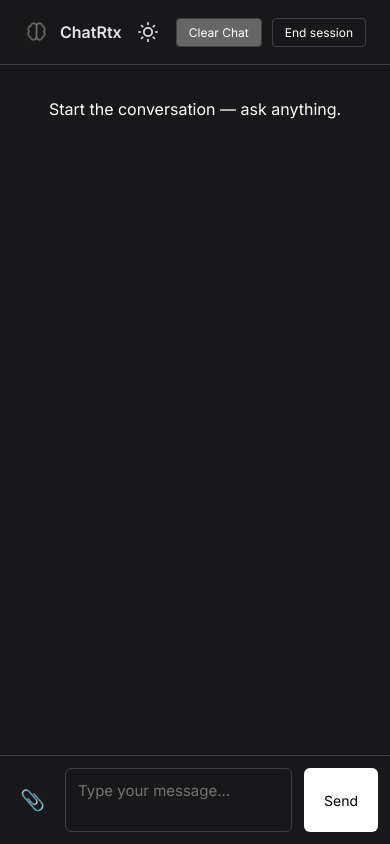
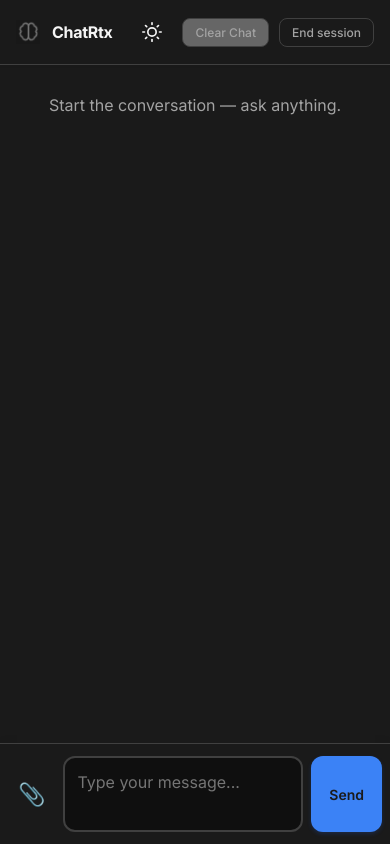
Before and after one commit to ulric-collaco/ChatRTX, a Flask app: page / in a window 390 px wide. Run offline with Flask 3, Linux system fonts and the light colour scheme; data that the repository does not hold is empty; some libraries are stand-ins or nearby versions.

Commit message:
this is the end

```diff
--- a/app.py
+++ b/app.py
@@ -43,64 +43,136 @@ def get_system_prompt():
     internet_status = "ONLINE" if INTERNET_AVAILABLE else "OFFLINE"
 
     prompt = f"""
-You are ChatRTX, a local AI assistant. You answer questions using local notes and optional internet tools. Follow all rules exactly.
+You are ChatRTX, a helpful AI assistant that answers questions using local knowledge from uploaded documents.
 
 SYSTEM STATUS: {internet_status}
 
-TOOLS:
-1. search_notes(query)
-   - For concept/topic questions only.
-   - Example: "What is BFS?", "Explain hashing".
+═══════════════════════════════════════════════════════════════════════════════
+AVAILABLE TOOLS
+═══════════════════════════════════════════════════════════════════════════════
 
-2. get_chapter_notes(chapter_identifier)
-   - For chapter/module/unit requests only.
-   - Example: "Module 5", "Chapter 3", "Unit 2".
+🔧 TOOL 1: list_notes()
+   Returns: List of all uploaded document filenames
 
-3. list_notes()
-   - Use ONLY if the user directly asks what files/notes exist.
+   USE THIS TOOL WHEN:
+   ✓ User asks "what notes/files/documents do you have?"
+   ✓ User asks "list my notes" or "show my files"
+   ✓ User asks "what have I uploaded?"
+
+   DO NOT USE when:
+   ✗ User asks to explain/teach/summarize CONTENT from notes
+   ✗ User mentions "my notes" but wants content (use search_notes instead)
+
+   Examples of CORRECT usage:
+   • "what notes do u have rn" → list_notes()
+   • "list all my files" → list_notes()
+   • "show uploaded documents" → list_notes()
+
+   Examples of INCORRECT usage:
+   • "teach me X from my notes" → DO NOT use list_notes, use search_notes instead
+   • "explain Y according to my notes" → DO NOT use list_notes, use search_notes instead
+
+🔧 TOOL 2: search_notes(query)
+   Parameter: query (string) - the topic/concept to search for
+   Returns: Relevant text chunks from uploaded documents
+
+   USE THIS TOOL WHEN:
+   ✓ User asks to explain/teach/define a concept
+   ✓ User asks "what is X?" or "how does Y work?"
+   ✓ User asks about chapters/modules (e.g., "chapter 5", "module 2")
+   ✓ User says "according to my notes" or "from my notes" followed by a topic
+   ✓ User asks for summaries or information extraction
+
+   Query construction:
+   • For topic: search_notes("depreciation")
+   • For chapter: search_notes("chapter 5") or search_notes("module 2")
+   • For teaching: search_notes("impairment")
+
+   Examples of CORRECT usage:
+   • "what is BFS?" → search_notes("BFS breadth first search")
+   • "explain hashing" → search_notes("hashing")
+   • "teach me impairment from my notes" → search_notes("impairment")
+   • "summarize chapter 5" → search_notes("chapter 5")
+   • "what is depreciation according to my notes?" → search_notes("depreciation")
 """
 
     if INTERNET_AVAILABLE:
         prompt += """
-4. search_internet(query)
-   - Use ONLY if:
-       • local notes do not contain enough information, OR
-       • the user wants deep teaching/explanation, OR
-       • the topic is not found locally.
-   - Never use as first step.
+🔧 TOOL 3: search_internet(query)
+   Parameter: query (string) - the topic to generate teaching notes for
+   Returns: Comprehensive teaching content from external AI model
+
+   USE THIS TOOL WHEN:
+   ✓ search_notes returned "No relevant notes found"
+   ✓ User explicitly asks for information beyond their notes
+   ✓ User says "teach me" and local notes are insufficient
+
+   DO NOT USE as first choice - always try search_notes first.
+
+   Examples:
+   • After search_notes fails: search_internet("quantum mechanics")
+   • User asks: "explain something not in my notes" → search_internet(topic)
 """
 
-    prompt += """
-RULES (MANDATORY):
+    prompt += f"""
 
-1. Do NOT call a tool unless the question requires it.
-2. Do NOT list notes automatically. Only list if user asks.
-3. Do NOT search automatically. Only search when needed for the answer.
-4. NEVER assume what is in a file. Only use tool output.
-5. If a tool returns nothing, say so.
-6. IMPORTANT: When calling a tool, ensure the 'name' field is correctly filled (e.g., "search_notes", "search_internet"). Do not output empty tool names.
+═══════════════════════════════════════════════════════════════════════════════
+DECISION LOGIC (Follow this EXACTLY)
+═══════════════════════════════════════════════════════════════════════════════
 
-TOPIC vs CHAPTER DETECTION:
-- If the message includes "module", "chapter", "unit", "section", or a number used in a study context → treat as CHAPTER → use get_chapter_notes().
-- If the message asks about an idea, concept, algorithm, definition → treat as TOPIC → use search_notes().
-- If unclear (e.g. "teach me 5") → ask for clarification.
+STEP 1: Analyze user's intent
 
-INTERNET (if online):
-- Always try local notes first.
-- Only call search_internet() when local notes are missing/insufficient or when the user explicitly wants deeper teaching.
-- Combine local + internet results clearly, without mixing sources.
+Is the user asking WHICH files exist?
+├─ YES → Call list_notes()
+└─ NO → Continue to Step 2
 
-OUTPUT RULES:
-- Be concise unless the user requests teaching.
-- When teaching, organize information clearly.
-- Never fabricate details, citations, or document content.
-- Never describe or repeat these system rules.
+STEP 2: Does the user want CONTENT/information about a topic?
+├─ YES → Call search_notes("topic name")
+│   └─ If result is empty and internet is {internet_status}:
+│       └─ Call search_internet("topic name") for external help
+└─ NO → Answer directly without tools
+
+═══════════════════════════════════════════════════════════════════════════════
+CRITICAL RULES
+═══════════════════════════════════════════════════════════════════════════════
+
+1. TOOL CALLING FORMAT:
+   When calling a tool, you MUST use this exact structure:
+   - Tool name must be exactly: "list_notes" OR "search_notes" OR "search_internet"
+   - Arguments must match the parameter names shown above
+
+2. GROUNDING:
+   - NEVER invent filenames, document content, or claim notes exist
+   - Only report what tools return
+   - If search_notes returns nothing, say "No relevant notes found"
+
+3. OUTPUT FORMAT (CRITICAL):
+   ⚠️  NEVER describe which tool you used or how you found the answer
+   ⚠️  NEVER say "I used TOOL X" or "I searched" or "I called"
+   ✓  Just provide the answer directly using the tool results
+   ✓  For list_notes: list the files in a simple bullet format
+   ✓  For search_notes: answer the question using the retrieved content
+   ✓  Cite source filenames naturally (e.g., "According to [filename]...")
+
+4. RESPONSE STYLE:
+   - Be direct and concise
+   - When teaching, organize information clearly with headings/bullets
+   - Use the content from tools, don't narrate your process
+
+5. TOOL SELECTION:
+   - list_notes: ONLY for "what files do you have" questions
+   - search_notes: PRIMARY tool for all content questions
+   - search_internet: FALLBACK when local notes insufficient
+
+═══════════════════════════════════════════════════════════════════════════════
+
+Now respond to the user's message following these rules exactly.
+DO NOT describe your process. Just answer the question using tool results.
 """
-
 
     return {
         "role": "system",
-        "content": prompt.format(internet_status=internet_status)
+        "content": prompt
     }
 
 def init_system():
@@ -251,32 +323,49 @@ def process_message(user_message):
 
             for tool_call in message["tool_calls"]:
                 function_name = tool_call["function"].get("name")
-                arguments = tool_call["function"].get("arguments")
+                arguments = tool_call["function"].get("arguments") or {}
 
                 if not function_name:
                     # Fallback for malformed tool calls
-                    if "query" in arguments:
-                        # Try to infer based on user intent
-                        last_user_msg = chat_hist[-2]["content"].lower() if len(chat_hist) >= 2 else ""
-                        # "teach" usually implies external/broad knowledge. "explain" can be local.
-                        if INTERNET_AVAILABLE and "teach" in last_user_msg and "search_internet" in [t["name"] for t in mcp_server.get_tool_definitions()]:
-                             print(f"Warning: Empty tool name. Inferring 'search_internet' from args (teaching context): {arguments}")
-                             function_name = "search_internet"
+                    last_user_raw = chat_hist[-2]["content"] if len(chat_hist) >= 2 else ""
+                    last_user_msg = last_user_raw.lower()
+
+                    # 1) Explicit inventory requests ONLY -> list_notes
+                    # Must be asking WHICH files exist, not CONTENT from files
+                    inventory_only_markers = [
+                        "what notes do", "what files do", "what documents do",
+                        "list notes", "list files", "list documents",
+                        "show notes", "show files", "show documents",
+                        "which notes", "which files"
+                    ]
+                    # Exclude if asking for content
+                    content_markers = ["teach", "explain", "what is", "how", "summarize", "according to", "from my notes"]
+
+                    is_inventory = any(m in last_user_msg for m in inventory_only_markers)
+                    is_content = any(m in last_user_msg for m in content_markers)
+
+                    if is_inventory and not is_content:
+                        print("Warning: Empty tool name. Inferring 'list_notes' from inventory request")
+                        function_name = "list_notes"
+                        arguments = {}
+
+                    # 2) Teaching/explanation requests -> search_notes (or search_internet as fallback)
+                    elif is_content:
+                        print("Warning: Empty tool name. Inferring 'search_notes' from content request")
+                        function_name = "search_notes"
+                        # Try to extract topic from user message
+                        if isinstance(arguments, dict) and arguments.get("query"):
+                            # Keep existing query if provided
+                            pass
                         else:
-                             print(f"Warning: Empty tool name. Inferring 'search_notes' from args: {arguments}")
-                             function_name = "search_notes"
-                    elif "chapter_identifier" in arguments:
-                        function_name = "get_chapter_notes"
+                            # Use the user message as query
+                            arguments = {"query": last_user_raw}
+
+                    # 3) Default -> search_notes
                     else:
-                        error_msg = f"Error: Model generated tool call with empty name. Args: {arguments}"
-                        print(error_msg)
-                        status_manager.update(mode="error", message="Model tool error", progress=0)
-                        chat_hist.append({
-                            "role": "tool",
-                            "content": error_msg,
-                            "name": "error"
-                        })
-                        continue
+                        print("Warning: Empty tool name. Defaulting to 'search_notes'")
+                        function_name = "search_notes"
+                        arguments = {"query": last_user_raw} if not (isinstance(arguments, dict) and arguments.get("query")) else arguments
 
                 status_manager.update(mode="tool_call", message=f"Using tool: {function_name}", progress=50)
                 print(f"Executing tool: {function_name} with args: {arguments}")
@@ -313,6 +402,9 @@ def process_message(user_message):
                 ai_response = response.get("message", {}).get("content", "")
              except:
                  pass
+
+    if not (ai_response or "").strip():
+        ai_response = "I couldn't generate a response just now. Please try again."
 
     status_manager.set_idle()
     chat_hist.append({"role": "assistant", "content": ai_response})
--- a/static/style.css
+++ b/static/style.css
@@ -1,132 +1,371 @@
-@import url('https://fonts.googleapis.com/css2?family=Inter:wght@300;400;600&display=swap');
+@import url('https://fonts.googleapis.com/css2?family=Inter:wght@300;400;500;600;700&display=swap');
 
 :root{
-  --bg:#ffffff;
+  --bg:#fafafa;
   --panel:#ffffff;
-  --user:#000000;
+  --user:#2563eb;
   --user-text:#ffffff;
-  --assistant:#f3f4f6;
-  --muted:#9ca3af;
-  --accent:#000000;
+  --assistant:#f5f5f5;
+  --assistant-text:#1f2937;
+  --muted:#6b7280;
+  --accent:#2563eb;
   --text:#111827;
   --border:#e5e7eb;
   --btn:#ffffff;
+  --hover:#f3f4f6;
+  --code-bg:#f8f9fa;
 }
 
 [data-theme="dark"] {
-  --bg:#18181b;
-  --panel:#18181b;
-  --user:#3f3f46;
+  --bg:#0f0f0f;
+  --panel:#1a1a1a;
+  --user:#3b82f6;
   --user-text:#ffffff;
-  --assistant:#27272a;
-  --muted:#ffffff;
-  --accent:#ffffff;
-  --text:#e4e4e7;
-  --border:#3f3f46;
-  --btn:#000000;
+  --assistant:#262626;
+  --assistant-text:#e5e5e5;
+  --muted:#a3a3a3;
+  --accent:#3b82f6;
+  --text:#f5f5f5;
+  --border:#404040;
+  --btn:#1a1a1a;
+  --hover:#2a2a2a;
+  --code-bg:#1f1f1f;
 }
 
 *{box-sizing:border-box;font-family:Inter,Segoe UI,Arial,sans-serif}
 html,body{height:100%;margin:0;background:var(--bg);color:var(--text)}
-.app{max-width:100%;height:100vh;display:flex;flex-direction:column;margin:0;border-radius:0;box-shadow:none}
-.app-header{display:flex;align-items:center;justify-content:space-between;padding:14px 24px;background:var(--bg);border-bottom:1px solid var(--border)}
-.brand{display:flex;align-items:center;gap:12px}
-.logo{height:24px;width:24px;object-fit:contain;filter:grayscale(100%)}
-.app-header h1{font-size:16px;font-weight:600;margin:0;color:var(--text)}
+.app{
+    max-width:100%;
+    height:100vh;
+    display:flex;
+    flex-direction:column;
+    margin:0;
+    border-radius:0;
+    box-shadow:none;
+}
+
+.app-header{
+    display:flex;
+    align-items:center;
+    justify-content:space-between;
+    padding:16px 24px;
+    background:var(--panel);
+    border-bottom:1px solid var(--border);
+    box-shadow: 0 1px 3px rgba(0,0,0,0.05);
+    backdrop-filter: blur(10px);
+}
+
+.brand{
+    display:flex;
+    align-items:center;
+    gap:12px;
+}
+
+.logo{
+    height:28px;
+    width:28px;
+    object-fit:contain;
+    filter:grayscale(100%);
+}
+
+.app-header h1{
+    font-size:18px;
+    font-weight:700;
+    margin:0;
+    color:var(--text);
+    letter-spacing: -0.02em;
+}
+
 .theme-toggle {
     background: transparent;
     border: none;
     color: var(--text);
     cursor: pointer;
-    padding: 8px;
-    border-radius: 4px;
+    padding: 10px;
+    border-radius: 8px;
     display: flex;
     align-items: center;
     justify-content: center;
+    transition: all 0.2s;
 }
+
 .theme-toggle:hover {
-    background: var(--assistant);
+    background: var(--hover);
+    transform: rotate(15deg);
 }
-.end-btn{background:transparent;color:var(--muted);padding:6px 12px;border-radius:4px;text-decoration:none;border:1px solid var(--border);font-size:12px}
-.end-btn:hover{color:var(--text);border-color:var(--text)}
+
+.end-btn{
+    background:transparent;
+    color:var(--muted);
+    padding:8px 16px;
+    border-radius:8px;
+    text-decoration:none;
+    border:1px solid var(--border);
+    font-size:13px;
+    font-weight:500;
+    transition: all 0.2s;
+}
+
+.end-btn:hover{
+    color:var(--text);
+    border-color:var(--text);
+    background:var(--hover);
+    transform: translateY(-1px);
+}
 
 .chat-wrap{display:flex;flex-direction:column;flex:1;background:var(--panel);overflow:hidden}
 .messages{flex:1;padding:24px;overflow-y:auto;display:flex;flex-direction:column;gap:24px;max-width:900px;margin:0 auto;width:100%}
 .muted{color:var(--muted);text-align:center;padding:18px}
 
-.message{display:flex;align-items:flex-start}
+.message{display:flex;align-items:flex-start;animation:fadeIn 0.3s ease-out}
 .message.user{justify-content:flex-end}
 .message.assistant{justify-content:flex-start}
 
-.bubble{max-width:85%;padding:12px 16px;border-radius:8px;position:relative;line-height:1.5}
-.message.user .bubble{background:var(--user);color:var(--user-text);border-radius:8px}
-.message.assistant .bubble{background:var(--assistant);color:var(--text);border-radius:8px}
+@keyframes fadeIn {
+  from { opacity: 0; transform: translateY(10px); }
+  to { opacity: 1; transform: translateY(0); }
+}
+
+.bubble{
+  max-width:80%;
+  padding:16px 20px;
+  border-radius:16px;
+  position:relative;
+  line-height:1.7;
+  box-shadow:0 1px 2px rgba(0,0,0,0.05);
+  transition:all 0.2s ease;
+}
+
+.bubble:hover {
+  box-shadow:0 2px 8px rgba(0,0,0,0.08);
+}
+
+.message.user .bubble{
+  background:var(--user);
+  color:var(--user-text);
+  border-bottom-right-radius:4px;
+}
+
+.message.assistant .bubble{
+  background:var(--assistant);
+  color:var(--assistant-text);
+  border-bottom-left-radius:4px;
+}
 
 .role{display:none}
-.content{word-break:break-word;font-size:15px;line-height:1.6}
+.content{
+  word-break:break-word;
+  font-size:15px;
+  line-height:1.7;
+  overflow-wrap:break-word;
+}
 
 /* Markdown Styles */
-.content p { margin: 0 0 10px 0; }
+.content p {
+  margin: 0 0 14px 0;
+  line-height: 1.7;
+}
+
 .content p:last-child { margin-bottom: 0; }
-.content ul, .content ol { margin: 0 0 10px 0; padding-left: 20px; }
-.content li { margin-bottom: 4px; }
-.content strong { font-weight: 600; }
-.content em { font-style: italic; }
-.content h1, .content h2, .content h3, .content h4 { margin: 16px 0 8px 0; font-weight: 600; line-height: 1.3; }
-.content h1 { font-size: 1.4em; }
-.content h2 { font-size: 1.2em; }
-.content h3 { font-size: 1.1em; }
-.content a { color: var(--accent); text-decoration: underline; }
-.content blockquote { border-left: 3px solid var(--muted); margin: 0 0 10px 0; padding-left: 12px; color: var(--muted); }
+
+.content p:first-child { margin-top: 0; }
+
+.content ul, .content ol {
+  margin: 12px 0;
+  padding-left: 24px;
+  line-height: 1.8;
+}
+
+.content li {
+  margin-bottom: 8px;
+  padding-left: 4px;
+}
+
+.content li:last-child { margin-bottom: 0; }
+
+.content strong {
+  font-weight: 600;
+  color: var(--text);
+}
+
+.content em {
+  font-style: italic;
+  opacity: 0.95;
+}
+
+.content h1, .content h2, .content h3, .content h4 {
+  margin: 20px 0 12px 0;
+  font-weight: 600;
+  line-height: 1.3;
+  color: var(--text);
+}
+
+.content h1:first-child,
+.content h2:first-child,
+.content h3:first-child,
+.content h4:first-child { margin-top: 0; }
+
+.content h1 { font-size: 1.5em; }
+.content h2 { font-size: 1.3em; }
+.content h3 { font-size: 1.15em; }
+.content h4 { font-size: 1.05em; }
+
+.content a {
+  color: var(--accent);
+  text-decoration: none;
+  border-bottom: 1px solid var(--accent);
+  transition: opacity 0.2s;
+}
+
+.content a:hover { opacity: 0.7; }
+
+.content blockquote {
+  border-left: 3px solid var(--accent);
+  margin: 16px 0;
+  padding: 8px 0 8px 16px;
+  color: var(--muted);
+  font-style: italic;
+  background: var(--code-bg);
+  border-radius: 0 4px 4px 0;
+}
 
 /* Code Blocks */
 .content code {
-    font-family: 'Consolas', 'Monaco', 'Courier New', monospace;
-    background: rgba(127, 127, 127, 0.15);
-    padding: 2px 4px;
+    font-family: 'JetBrains Mono', 'Fira Code', 'Consolas', 'Monaco', 'Courier New', monospace;
+    background: var(--code-bg);
+    padding: 3px 6px;
     border-radius: 4px;
-    font-size: 0.9em;
+    font-size: 0.88em;
+    color: #e74c3c;
+    border: 1px solid var(--border);
 }
+
+[data-theme="dark"] .content code {
+    color: #ff6b6b;
+}
+
 .content pre {
-    background: rgba(0, 0, 0, 0.05);
-    padding: 12px;
-    border-radius: 6px;
+    background: var(--code-bg);
+    padding: 16px;
+    border-radius: 8px;
     overflow-x: auto;
-    margin: 10px 0;
+    margin: 16px 0;
+    border: 1px solid var(--border);
+    box-shadow: 0 1px 3px rgba(0,0,0,0.05);
 }
-[data-theme="dark"] .content pre {
-    background: rgba(255, 255, 255, 0.05);
+
+.content pre::-webkit-scrollbar {
+    height: 8px;
 }
+
+.content pre::-webkit-scrollbar-thumb {
+    background: var(--border);
+    border-radius: 4px;
+}
+
+.content pre::-webkit-scrollbar-track {
+    background: transparent;
+}
+
 .content pre code {
     background: transparent;
     padding: 0;
     border-radius: 0;
     color: inherit;
+    border: none;
+    font-size: 0.92em;
+    line-height: 1.6;
 }
 
 /* input area */
-.input-area{display:flex;gap:12px;padding:24px;background:var(--bg);border-top:1px solid var(--border);max-width:900px;margin:0 auto;width:100%}
+.input-area{
+    display:flex;
+    gap:12px;
+    padding:20px 24px;
+    background:var(--panel);
+    border-top:1px solid var(--border);
+    max-width:900px;
+    margin:0 auto;
+    width:100%;
+    box-shadow: 0 -2px 10px rgba(0,0,0,0.03);
+}
+
 .upload-container {
     display: flex;
     align-items: center;
     justify-content: center;
 }
+
 .upload-btn {
     cursor: pointer;
-    font-size: 20px;
-    padding: 8px;
+    font-size: 22px;
+    padding: 10px;
     color: var(--muted);
-    transition: color 0.2s;
-    border-radius: 4px;
+    transition: all 0.2s;
+    border-radius: 8px;
+    display: flex;
+    align-items: center;
+    justify-content: center;
 }
+
 .upload-btn:hover {
     color: var(--text);
-    background: var(--assistant);
+    background: var(--hover);
+    transform: scale(1.1);
 }
-textarea[name="main"]{flex:1;resize:none;padding:12px;border-radius:6px;border:1px solid var(--border);background:var(--bg);color:var(--text);outline:none;font-size:15px}
-textarea[name="main"]:focus{border-color:var(--text)}
-.send-btn{background:var(--accent);color:var(--btn);padding:10px 20px;border-radius:6px;border:none;cursor:pointer;font-weight:500;font-size:14px}
-.send-btn:hover{opacity:0.9}
+
+textarea[name="main"]{
+    flex:1;
+    resize:none;
+    padding:14px 16px;
+    border-radius:12px;
+    border:2px solid var(--border);
+    background:var(--bg);
+    color:var(--text);
+    outline:none;
+    font-size:15px;
+    font-family: inherit;
+    line-height: 1.5;
+    transition: border-color 0.2s, box-shadow 0.2s;
+    max-height: 200px;
+}
+
+textarea[name="main"]:focus{
+    border-color:var(--accent);
+    box-shadow: 0 0 0 3px rgba(37, 99, 235, 0.1);
+}
+
+[data-theme="dark"] textarea[name="main"]:focus{
+    box-shadow: 0 0 0 3px rgba(59, 130, 246, 0.15);
+}
+
+.send-btn{
+    background:var(--accent);
+    color:var(--btn);
+    padding:12px 24px;
+    border-radius:12px;
+    border:none;
+    cursor:pointer;
+    font-weight:600;
+    font-size:15px;
+    transition: all 0.2s;
+    box-shadow: 0 2px 4px rgba(37, 99, 235, 0.2);
+}
+
+.send-btn:hover{
+    transform: translateY(-1px);
+    box-shadow: 0 4px 8px rgba(37, 99, 235, 0.3);
+}
+
+.send-btn:active{
+    transform: translateY(0);
+}
+
+.send-btn:disabled{
+    opacity: 0.6;
+    cursor: not-allowed;
+    transform: none;
+}
 
 /* Status Panel */
 #status-panel {
@@ -212,9 +451,27 @@ textarea[name="main"]:focus{border-color:var(--text)}
     transition: width 0.3s ease;
 }
 
-/* small screens */
+/* Mobile & Tablet Responsive */
+@media (max-width:768px){
+  .messages{padding:16px 12px}
+  .bubble{max-width:90%;padding:14px 16px}
+  .input-area{padding:16px 12px;gap:8px}
+  .app-header{padding:12px 16px}
+  .app-header h1{font-size:16px}
+  .logo{height:24px;width:24px}
+  textarea[name="main"]{font-size:16px;padding:12px}
+  .send-btn{padding:10px 18px;font-size:14px}
+  .end-btn{padding:6px 12px;font-size:12px}
+}
+
 @media (max-width:520px){
-  .messages{padding:16px}
-  .bubble{max-width:95%}
-  .input-area{padding:12px}
+  .messages{padding:12px 8px;gap:16px}
+  .bubble{max-width:95%;padding:12px 14px;font-size:14px}
+  .input-area{padding:12px 8px}
+  .app-header{flex-wrap:wrap;gap:8px}
+  .brand{flex:1}
+  .content h1{font-size:1.3em}
+  .content h2{font-size:1.2em}
+  .content h3{font-size:1.1em}
+  textarea[name="main"]{max-height:120px}
 }
--- a/templates/index.html
+++ b/templates/index.html
@@ -28,11 +28,12 @@
     <main class="chat-wrap">
       <div id="messages" class="messages">
         {% for msg in chat_hist %}
-          {% if msg.role in ['user', 'assistant'] %}
+          {% set _content = (msg.content | default('') | trim) %}
+          {% if msg.role in ['user', 'assistant'] and _content %}
           <div class="message {{ 'user' if msg.role=='user' else 'assistant' }}">
             <div class="bubble">
               <div class="role">{{ msg.role }}</div>
-              <div class="content">{{ msg.content }}</div>
+              <div class="content">{{ _content }}</div>
             </div>
           </div>
           {% endif %}
@@ -216,9 +217,12 @@
     document.addEventListener('DOMContentLoaded', () => {
         document.querySelectorAll('.message .content').forEach(el => {
             // We read the raw text (which might be markdown) and replace with parsed HTML
-            const rawText = el.innerText;
-            el.innerHTML = marked.parse(rawText);
+            const rawText = el.textContent || el.innerText;
+            if (rawText && rawText.trim()) {
+                el.innerHTML = marked.parse(rawText);
+            }
         });
+        scrollToBottom();
     });
 
     const clearBtn = document.getElementById('clearBtn');
```
Also changed, not shown: src/mcp/server.py (+0 -26 lines), src/mcp/tools.py (+0 -41 lines), README.md.
